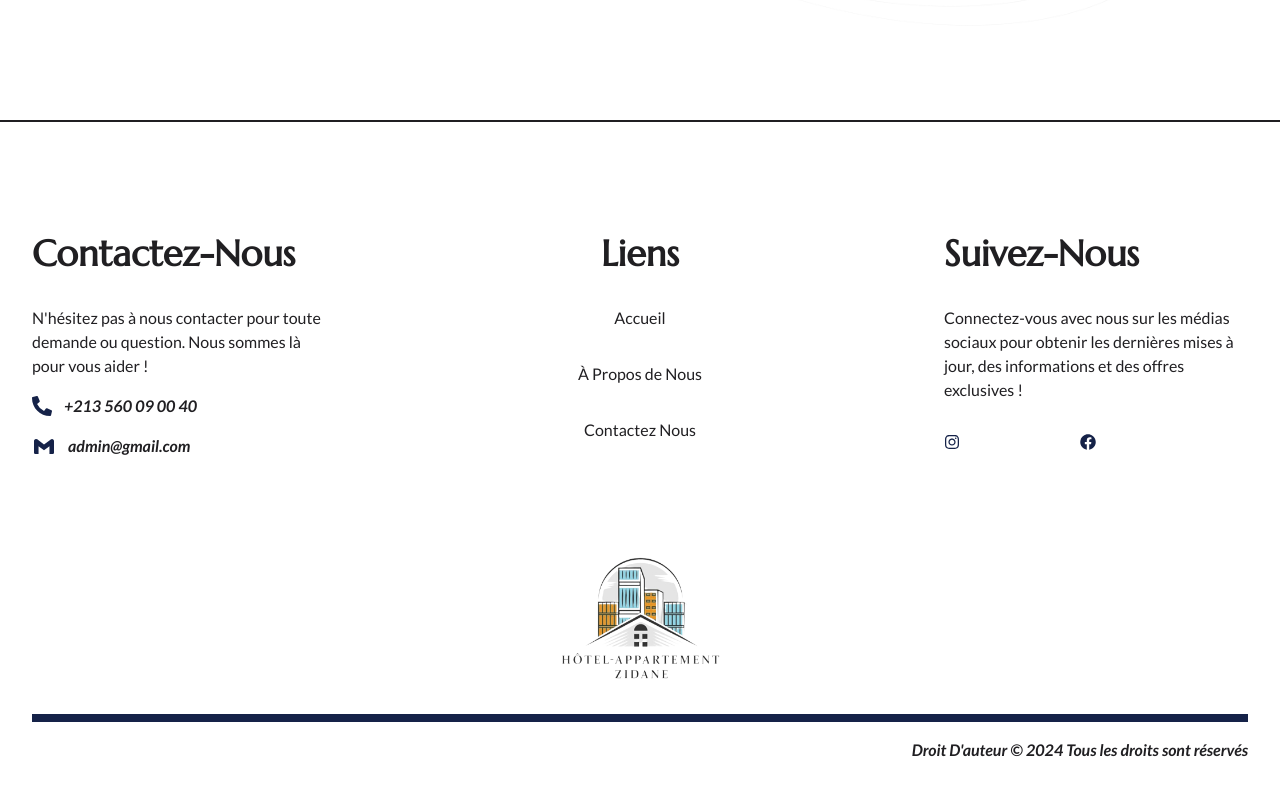
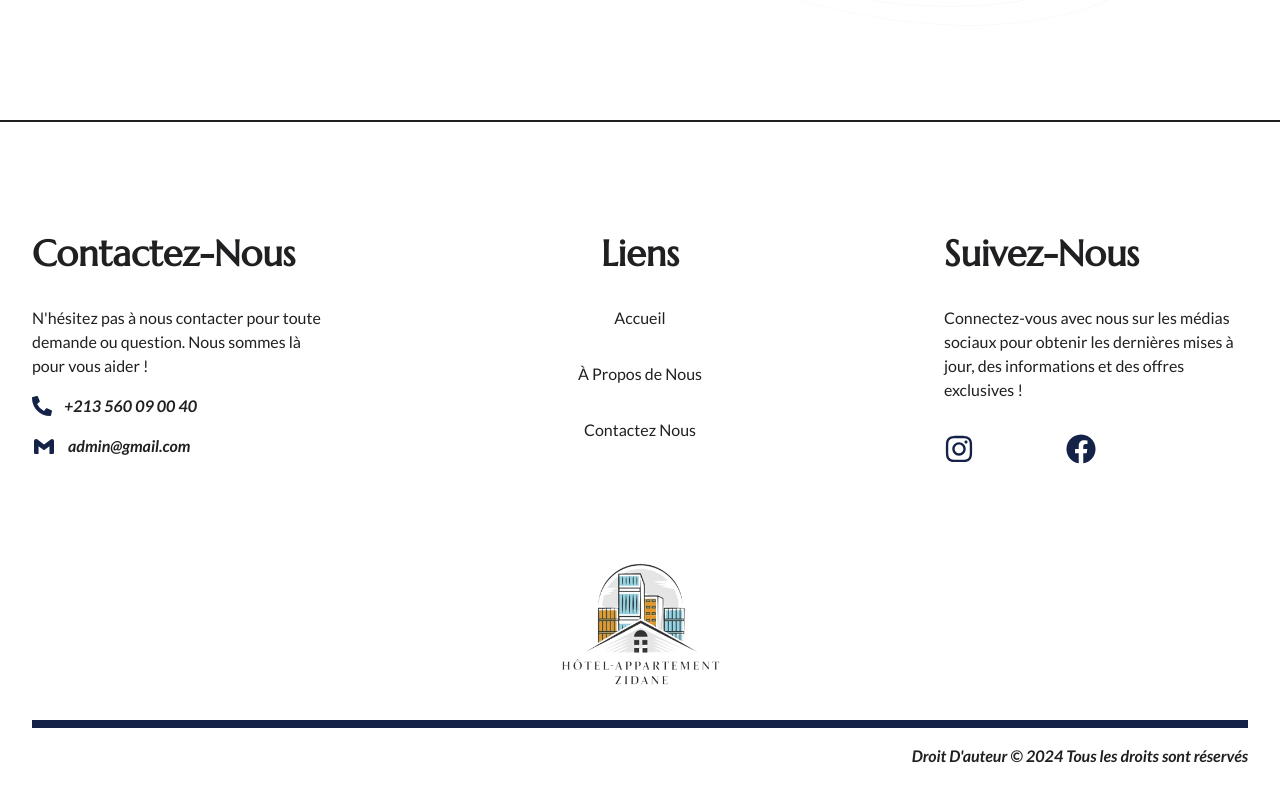
Before and after one commit to KamelMesbahi13/hotel, a React (Vite) app: page / in a window 1280 px wide. Shown: the part 5658-6458 px from the top of the page. Built offline with nearby package versions, Linux system fonts and the light colour scheme.

Commit message:
Adding The Images

```diff
--- a/src/Ui/Footer/Footer.jsx
+++ b/src/Ui/Footer/Footer.jsx
@@ -83,23 +83,25 @@ const Footer = () => {
               <p className="my-4 md:my-8">
                 {t("footer_social_media_paragraph")}
               </p>
-              <div className="flex justify-between w-1/2 text-2xl">
+              <div className="flex justify-between w-1/2">
+                <div>
                   <a
                     href="https://www.instagram.com/zidane.appartement?utm_source=ig_web_button_share_sheet&igsh=ZDNlZDc0MzIxNw=="
                     target="_blank"
                     className="cursor-pointer"
                   >
-                  <i className="text-mainColor">
+                    <i className="text-3xl text-mainColor">
                       <FaInstagram />
                     </i>
                   </a>
+                </div>
                 <div>
                   <a
                     href="https://web.facebook.com/profile.php?id=61561016956548"
                     target="_blank"
                     className="cursor-pointer"
                   >
-                    <i className="text-mainColor">
+                    <i className="text-3xl text-mainColor">
                       <FaFacebook />
                     </i>
                   </a>
```
Lines whose indentation alone changed are shown as unchanged.
